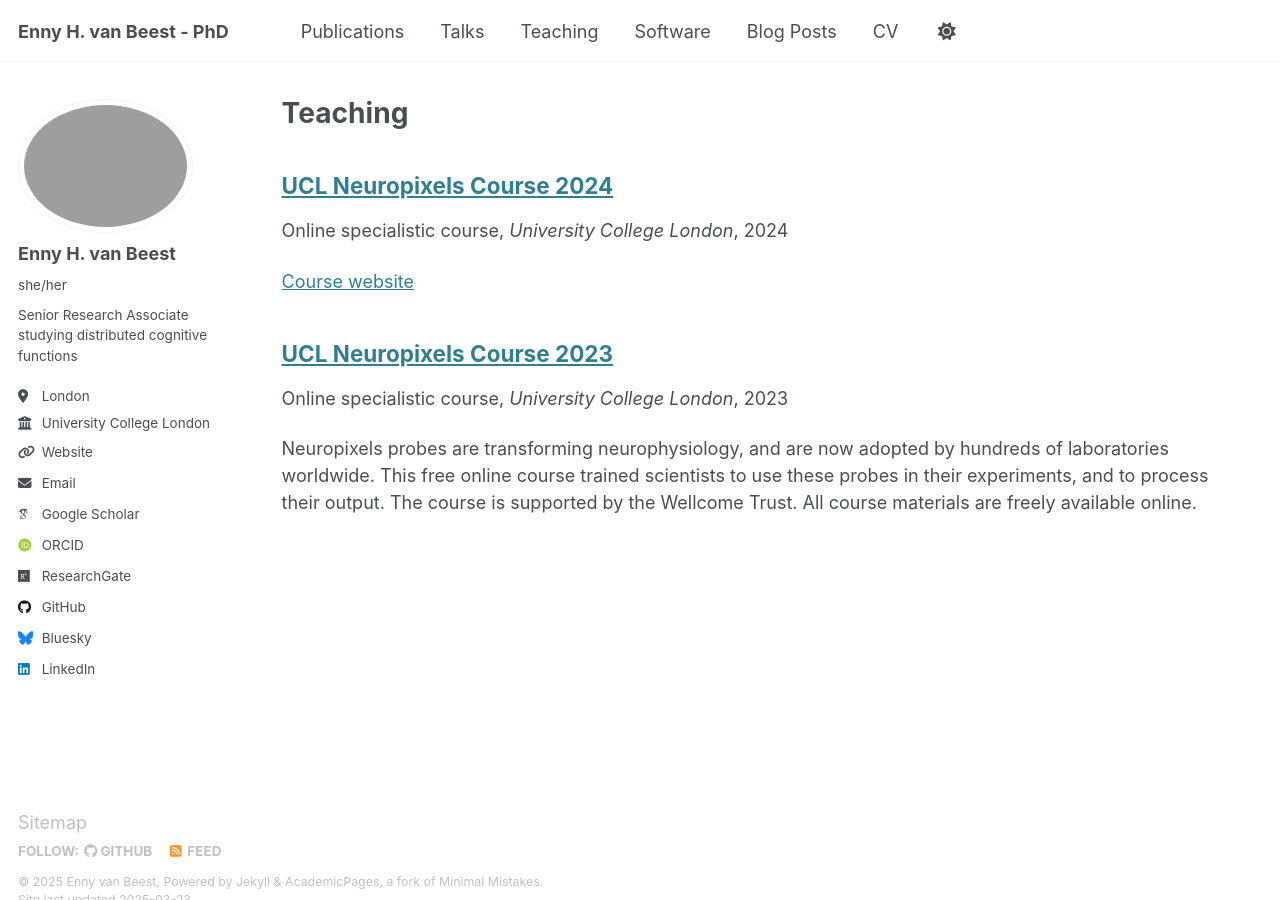
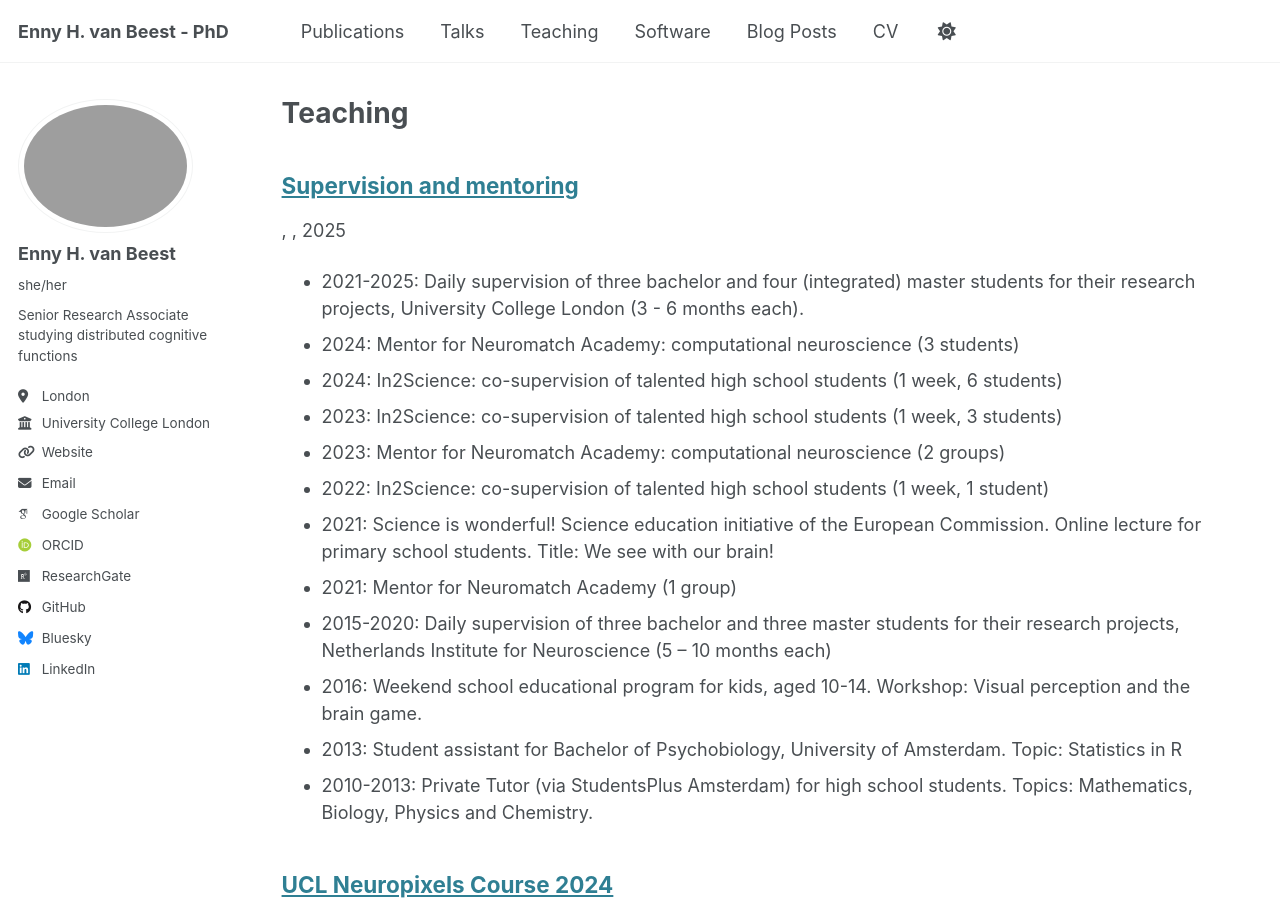
Before and after one commit to EnnyvanBeest/EnnyvanBeest.github.io, a Jekyll site: the page built from _pages/teaching.html, in a window 1280 px wide and 900 px high. Built offline with Jekyll 4.4.1, drawn with Linux system fonts in a browser that asks for light colours; some web fonts are replaced.

Commit message:
Teaching & debug last publication

```diff
--- /dev/null
+++ b/_teaching/Supervising-and-mentoring.md
@@ -0,0 +1,22 @@
+---
+title: "Supervision and mentoring"
+collection: teaching
+permalink: /teaching/Supervising-and-mentoring
+---
+
+
+- 2021-2025: Daily supervision of three bachelor and four (integrated) master students for their research projects, University College London (3 - 6 months each).
+- 2024: Mentor for Neuromatch Academy: computational neuroscience (3 students)
+- 2024: In2Science: co-supervision of talented high school students (1 week, 6 students)
+- 2023: In2Science: co-supervision of talented high school students (1 week, 3 students)
+- 2023: Mentor for Neuromatch Academy: computational neuroscience (2 groups)
+- 2022: In2Science: co-supervision of talented high school students (1 week, 1 student)
+- 2021: Science is wonderful! Science education initiative of the European Commission. Online lecture for primary school students. Title: We see with our brain!
+- 2021: Mentor for Neuromatch Academy (1 group)
+- 2015-2020: Daily supervision of three bachelor and three master students for their research projects, Netherlands Institute for Neuroscience (5 – 10 months each)
+- 2016: Weekend school educational program for kids, aged 10-14.
+Workshop: Visual perception and the brain game.
+- 2013: Student assistant for Bachelor of Psychobiology, University of Amsterdam.
+Topic: Statistics in R
+- 2010-2013: Private Tutor (via StudentsPlus Amsterdam) for high school students.
+Topics: Mathematics, Biology, Physics and Chemistry.
```
Also changed, not shown: _publications/2025-02-18-adaptable-reusable-chronic.md (+1 -1 lines).
